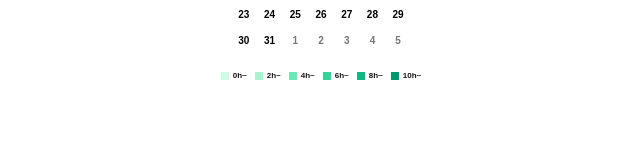
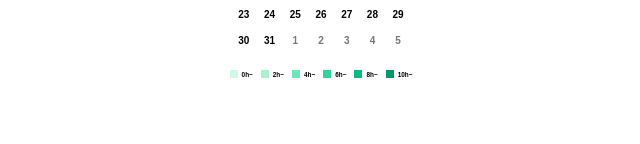
Before and after one commit to kkodai1209/heatmap-widget, a Next.js app: page / in a window 1280 px wide. Shown: the part 156-300 px from the top of the page, without its empty margins (319-959 px from the left). Built offline with nearby package versions, Linux system fonts and the light colour scheme; no server answers.

Commit message:
Fix Netlify deploy issues

```diff
--- a/src/app/page.js
+++ b/src/app/page.js
@@ -58,27 +58,27 @@ const HeatmapCalendar = () => {
       <div className="mt-4 flex space-x-2">
         <div className="flex items-center space-x-1">
           <div className="w-2 h-2 tile-green-1"></div>
-          <span className="text-xxs font-bold">0h~</span>
+          <span className="text-xxs font-bold text-black">0h~</span>
         </div>
         <div className="flex items-center space-x-1">
           <div className="w-2 h-2 tile-green-2"></div>
-          <span className="text-xxs font-bold">2h~</span>
+          <span className="text-xxs font-bold text-black">2h~</span>
         </div>
         <div className="flex items-center space-x-1">
           <div className="w-2 h-2 tile-green-3"></div>
-          <span className="text-xxs font-bold">4h~</span>
+          <span className="text-xxs font-bold text-black">4h~</span>
         </div>
         <div className="flex items-center space-x-1">
           <div className="w-2 h-2 tile-green-4"></div>
-          <span className="text-xxs font-bold">6h~</span>
+          <span className="text-xxs font-bold text-black">6h~</span>
         </div>
         <div className="flex items-center space-x-1">
           <div className="w-2 h-2 tile-green-5"></div>
-          <span className="text-xxs font-bold">8h~</span>
+          <span className="text-xxs font-bold text-black">8h~</span>
         </div>
         <div className="flex items-center space-x-1">
           <div className="w-2 h-2 tile-green-6"></div>
-          <span className="text-xxs font-bold">10h~</span>
+          <span className="text-xxs font-bold text-black">10h~</span>
         </div>
       </div>
       <style>{`
@@ -163,7 +163,7 @@ const HeatmapCalendar = () => {
           margin: 0 !important;
         }
         .text-xxs {
-          font-size: 0.5rem; /* 文字をさらに小さく */
+          font-size: 0.4rem; /* 文字をさらに小さく */
         }
       `}</style>
     </div>
```
